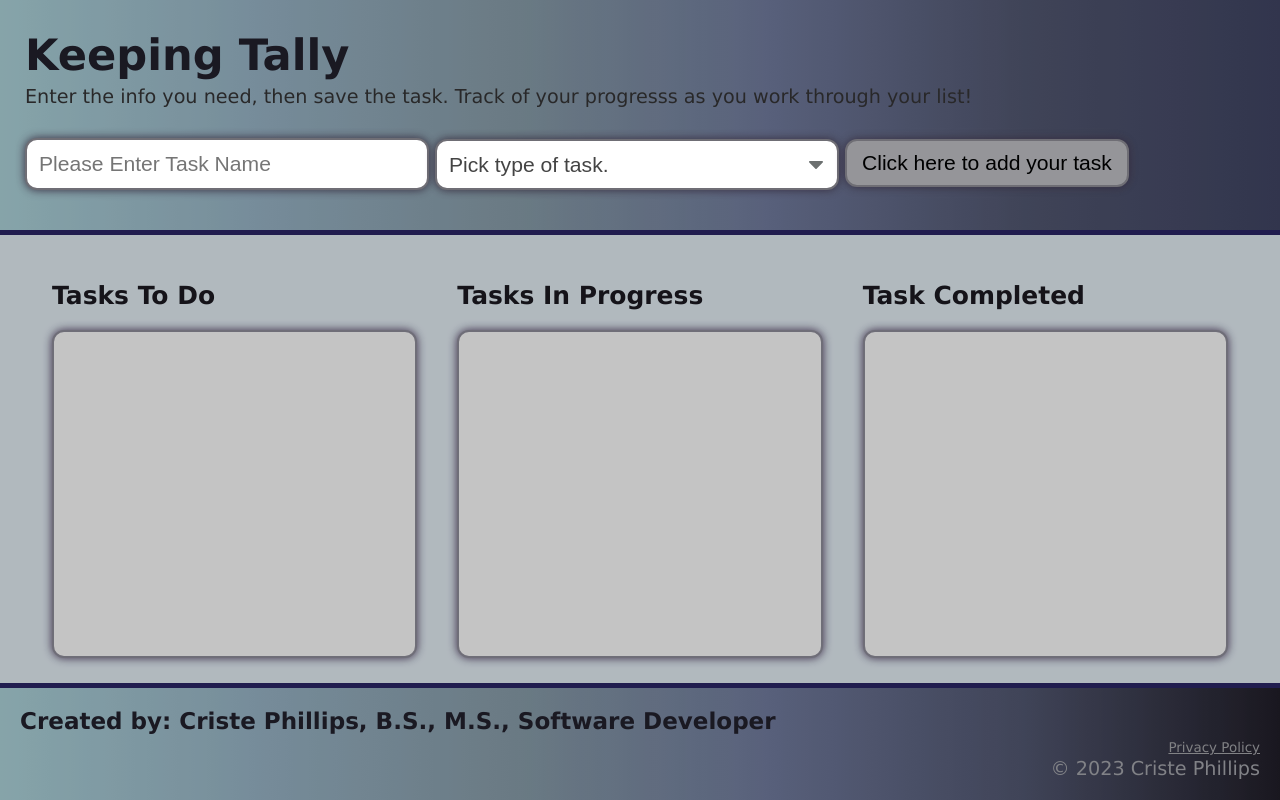
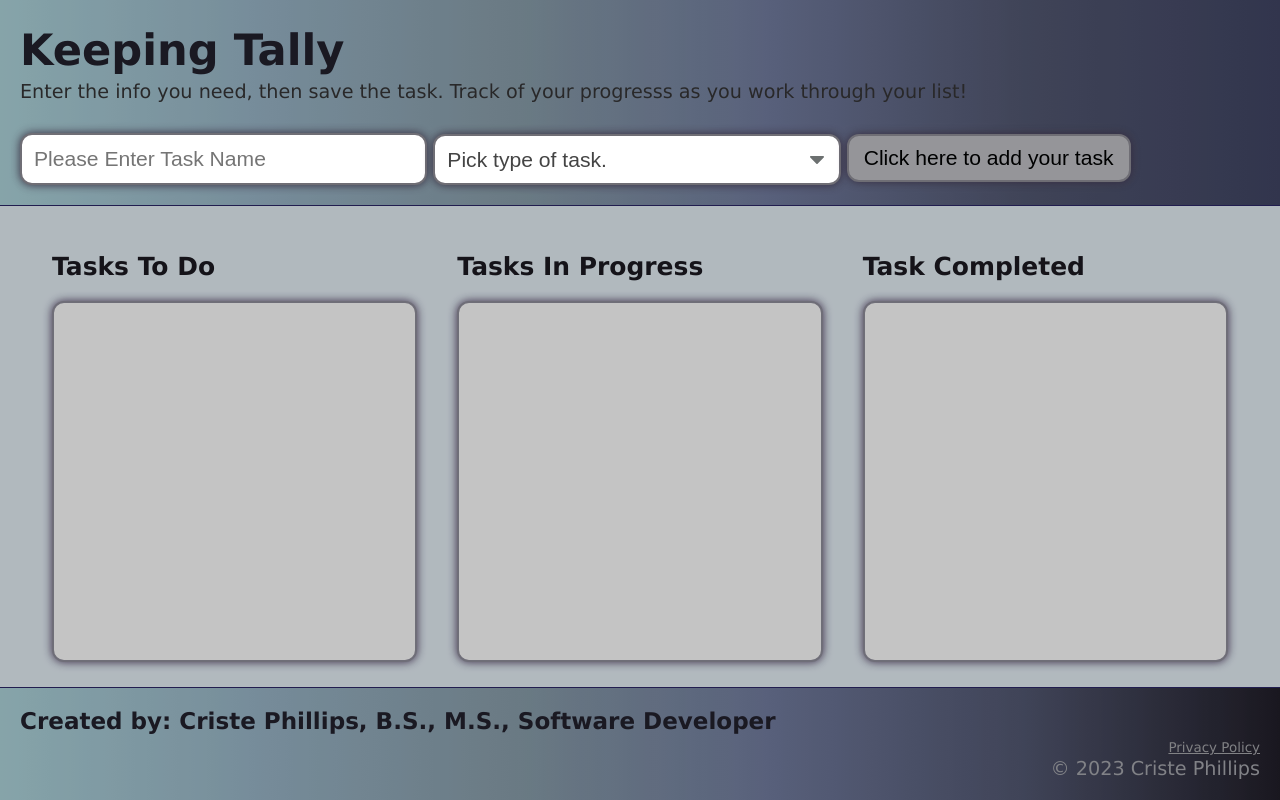
Before and after one commit to cphill11/keeping-tally, a plain HTML site: page index.html in a window 1280 px wide. Drawn offline with Linux system fonts and the light colour scheme.

Commit message:
header padding changes

```diff
--- a/assets/css/style.css
+++ b/assets/css/style.css
@@ -29,8 +29,8 @@
     rgb(50, 67, 138),
     rgb(40, 50, 138));
     color: rgb(28, 20, 74);
-    padding: 30px 25px;
-    border-bottom: 5px solid rgb(33, 17, 199);
+    padding: 25px 20px 10px 20px;
+    border-bottom: 1.5px solid rgb(33, 17, 199);
   }
 
   header p {
@@ -78,7 +78,7 @@
     rgb(29, 20, 50));
     color: rgb(28, 20, 74);
     padding: 20px;
-    border-top: 5px solid rgb(33, 17, 199);
+    border-top: 1.5px solid rgb(33, 17, 199);
   }
 
   footer h2 {
```
